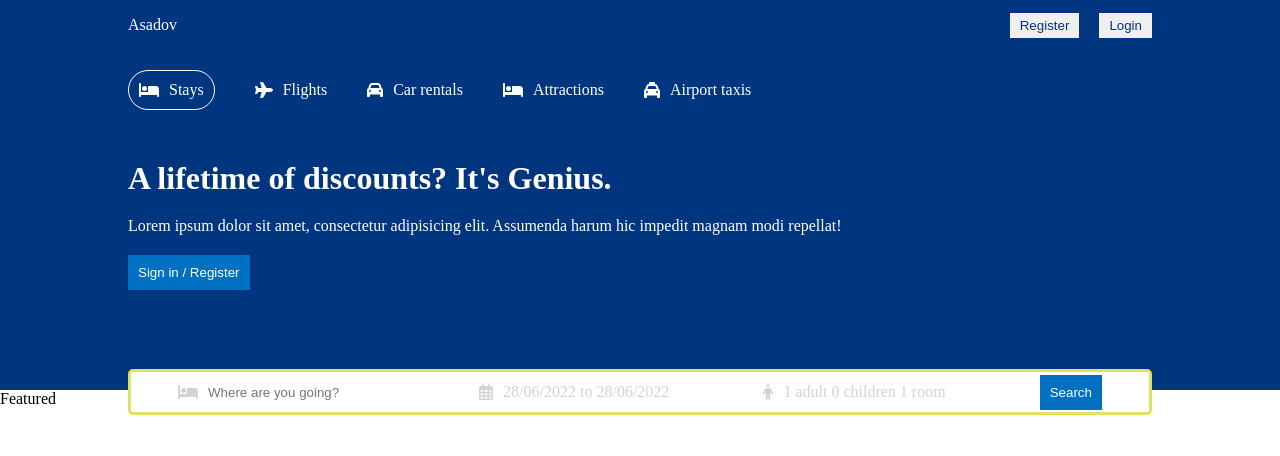
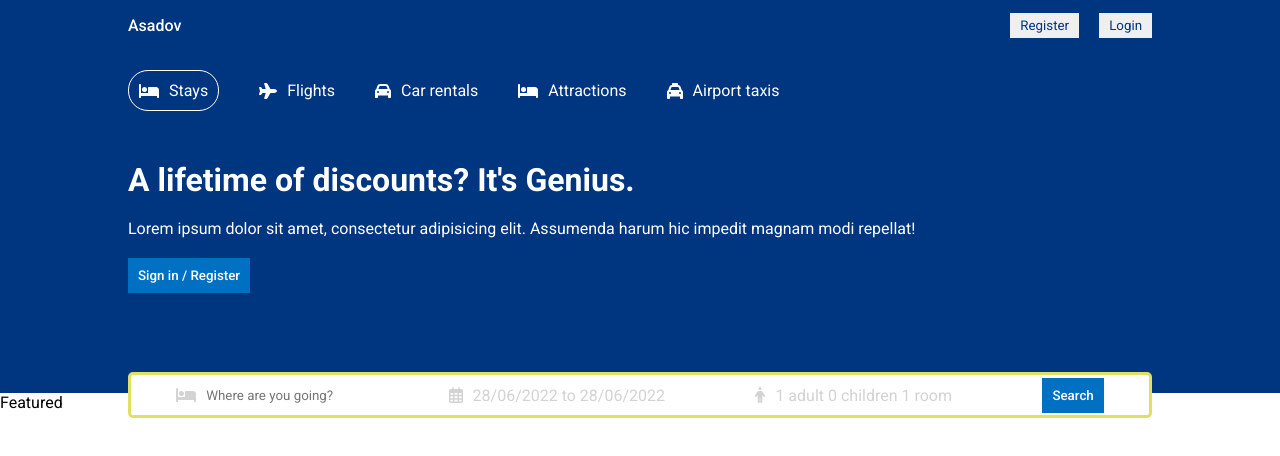
Before and after one commit to TokhirAsadov/Hotel_for_portfolio, a React (Create React App) app: page / in a window 1280 px wide. Shown: the top 456 px of the page. Built offline with nearby package versions, Linux system fonts and the light colour scheme.

Commit message:
add font type

```diff
--- a/src/App.css
+++ b/src/App.css
@@ -1,6 +1,9 @@
+@import url('https://fonts.googleapis.com/css2?family=Roboto:wght@100;300;400;500;700;900&display=swap');
+
 *{
   margin: 0;
   padding: 0;
   box-sizing: border-box;
   text-decoration: none;
+  font-family: 'Roboto', sans-serif;
 }
```
